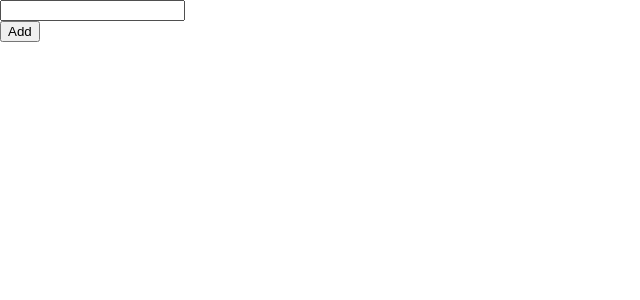
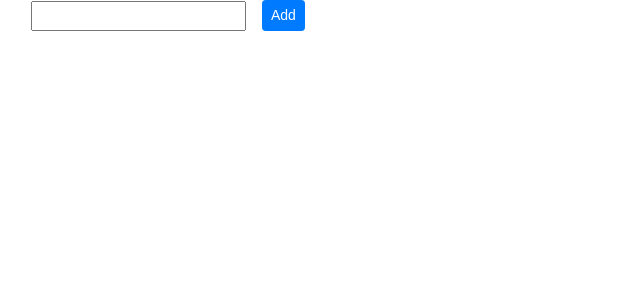
Before and after one commit to alexeypant/brain-games-react-redux, a React (Create React App) app: page / in a window 1280 px wide. Shown: the top 300 px of the page, without its empty margins (0-640 px from the left). Built offline with nearby package versions, Linux system fonts and the light colour scheme.

Commit message:
bootstrap added

```diff
--- a/package.json
+++ b/package.json
@@ -3,6 +3,9 @@
   "version": "0.1.0",
   "private": true,
   "dependencies": {
+    "bootstrap": "^4.1.3",
+    "jquery": "^3.3.1",
+    "popper.js": "^1.14.4",
     "react": "^16.4.2",
     "react-dom": "^16.4.2",
     "react-redux": "^5.0.7",
--- a/src/App.js
+++ /dev/null
@@ -1,21 +0,0 @@
-import React, { Component } from 'react';
-import logo from './logo.svg';
-import './App.css';
-
-class App extends Component {
-  render() {
-    return (
-      <div className="App">
-        <header className="App-header">
-          <img src={logo} className="App-logo" alt="logo" />
-          <h1 className="App-title">Welcome to React</h1>
-        </header>
-        <p className="App-intro">
-          To get started, edit <code>src/App.js</code> and save to reloadddddd.
-        </p>
-      </div>
-    );
-  }
-}
-
-export default App;
--- a/src/actions/index.js
+++ b/src/actions/index.js
@@ -4,3 +4,4 @@ import { createAction } from 'redux-actions';
 export const addTask = createAction('TASK_ADD', task =>
   ({ task: { ...task, id: _.uniqueId() } }));
 export const updateNewTaskText = createAction('NEW_TASK_TEXT_UPDATE');
+export const removeTask = createAction('TASK_REMOVE');
--- a/src/components/App.jsx
+++ b/src/components/App.jsx
@@ -1,46 +1,12 @@
 import React from 'react';
-import { updateNewTaskText, addTask } from '../actions';
+import NewTaskFormContainer from '../containers/NewTaskForm';
+import TasksListContainer from '../containers/TasksList';
 
-export default class App extends React.Component {
-    addTask = (e) => {
-      e.preventDefault();
-      this.props.dispatch(addTask({ text: this.props.newTaskText }));
-    };
+const App = () => (
+  <div className="col-5">
+    <NewTaskFormContainer />
+    <TasksListContainer />
+  </div>
+);
 
-    updateNewTaskText = (e) => {
-      this.props.dispatch(updateNewTaskText({ text: e.target.value }));
-    };
-
-    renderTasks = (tasksFromState) => {
-      const tasks = Object.values(tasksFromState);
-      if (tasks.length === 0) {
-        return null;
-      }
-      return (
-        <div className="mt-3">
-          <ul className="list-group">
-            {tasks.map(({ id, text }) => (
-              <li key={id} className="list-group-item d-flex justify-content-end">
-                {text}
-              </li>
-            ))}
-          </ul>
-        </div>
-      );
-    };
-
-    render() {
-      const { tasks, newTaskText } = this.props;
-      return (
-        <div className="col-5">
-          <form action="" className="form-inline" onSubmit={this.addTask}>
-            <div className="form-group mx-sm-3">
-              <input type="text" required value={newTaskText} onChange={this.updateNewTaskText} />
-            </div>
-            <button type="submit" className="btn btn-primary btn-sm">Add</button>
-          </form>
-          {this.renderTasks(tasks)}
-        </div>
-      );
-    }
-}
+export default App;
--- /dev/null
+++ b/src/components/NewTaskForm.jsx
@@ -0,0 +1,28 @@
+import React from 'react';
+
+export default class NewTaskForm extends React.Component {
+    addTask = (e) => {
+        e.preventDefault();
+        this.props.addTask({ text: this.props.newTaskText });
+    }
+
+    updateNewTaskText = e => this.props.updateNewTaskText({ text: e.target.value })
+
+  render() {
+    const { newTaskText } = this.props;
+
+    return (
+      <form action="" className="form-inline" onSubmit={this.addTask}>
+        <div className="form-group mx-sm-3">
+          <input
+            type="text"
+            required
+            value={newTaskText}
+            onChange={this.updateNewTaskText}
+          />
+        </div>
+        <input type="submit" className="btn btn-primary btn-sm" value="Add" />
+      </form>
+    );
+  }
+}
--- /dev/null
+++ b/src/components/TasksList.jsx
@@ -0,0 +1,29 @@
+import React from 'react';
+
+export default class TasksList extends React.Component {
+    removeTask = id => (e) => {
+        e.preventDefault();
+        this.props.removeTask({ id });
+    }
+
+  render() {
+    const { tasks } = this.props;
+
+    if (tasks.length === 0) {
+      return null;
+    }
+
+    return (
+      <div className="mt-3">
+        <ul className="list-group">
+          {tasks.map(({ id, text }) => (
+            <li key={id} className="list-group-item d-flex justify-content-end">
+              <div className="mr-auto">{text}</div>
+              <button className="btn border-0 p-0 app-remove-task" onClick={this.removeTask(id)}>x</button>
+            </li>
+          ))}
+        </ul>
+      </div>
+    );
+  }
+}
--- /dev/null
+++ b/src/containers/NewTaskForm.js
@@ -0,0 +1,15 @@
+import { connect } from 'react-redux';
+import Component from '../components/NewTaskForm';
+import * as actionCreators from '../actions';
+
+const mapStateToProps = (state) => {
+    const props = { newTaskText: state.newTaskText };
+    return props;
+  };
+
+  const Container = connect(
+    mapStateToProps,
+    actionCreators,
+  )(Component);
+
+  export default Container;
--- /dev/null
+++ b/src/containers/TasksList.js
@@ -0,0 +1,15 @@
+import { connect } from 'react-redux';
+import Component from '../components/TasksList';
+import * as actionCreators from '../actions';
+
+const Container = connect(
+    ({ tasks }) => {
+      const props = {
+        tasks: Object.values(tasks),
+      };
+      return props;
+    },
+    actionCreators,
+  )(Component);
+
+  export default Container;
--- a/src/index.js
+++ b/src/index.js
@@ -2,6 +2,7 @@ import React from 'react';
 import ReactDOM from 'react-dom';
 import { createStore } from 'redux';
 import { Provider } from 'react-redux';
+import '../node_modules/bootstrap/dist/css/bootstrap.min.css';
 import './index.css';
 import App from './App';
 import reducers from './reducers';
--- a/src/reducers/index.js
+++ b/src/reducers/index.js
@@ -1,3 +1,4 @@
+import _ from 'lodash';
 import { combineReducers } from 'redux';
 import { handleActions } from 'redux-actions';
 import * as actions from '../actions';
@@ -5,6 +6,9 @@ import * as actions from '../actions';
 const tasks = handleActions({
   [actions.addTask](state, { payload: { task } }) {
     return { ...state, [task.id]: task };
+  },
+  [actions.removeTask](state, { payload: { id } }) {
+    return _.omit(state, id);
   },
 }, {});
 
```
Also changed, not shown: src/logo.svg (deleted), 1 other file (tests, documents, lock files or other folders).
